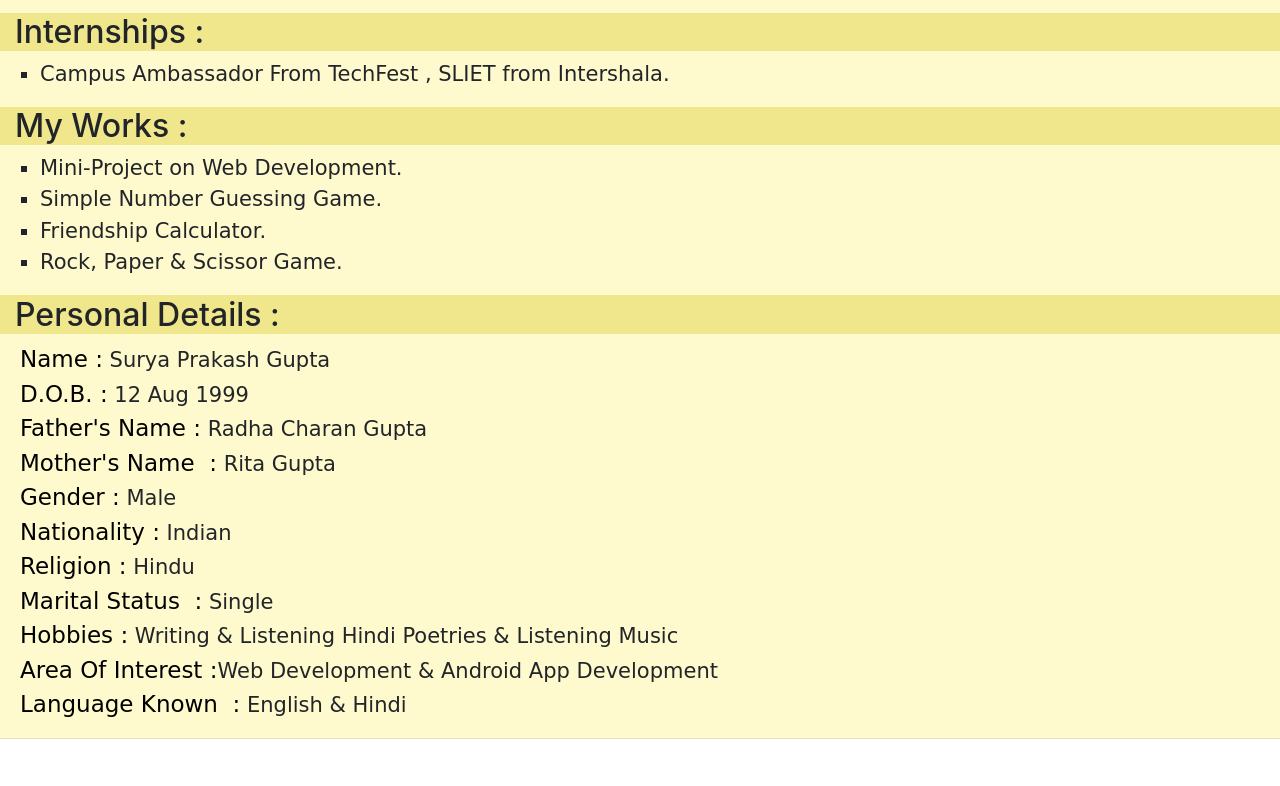
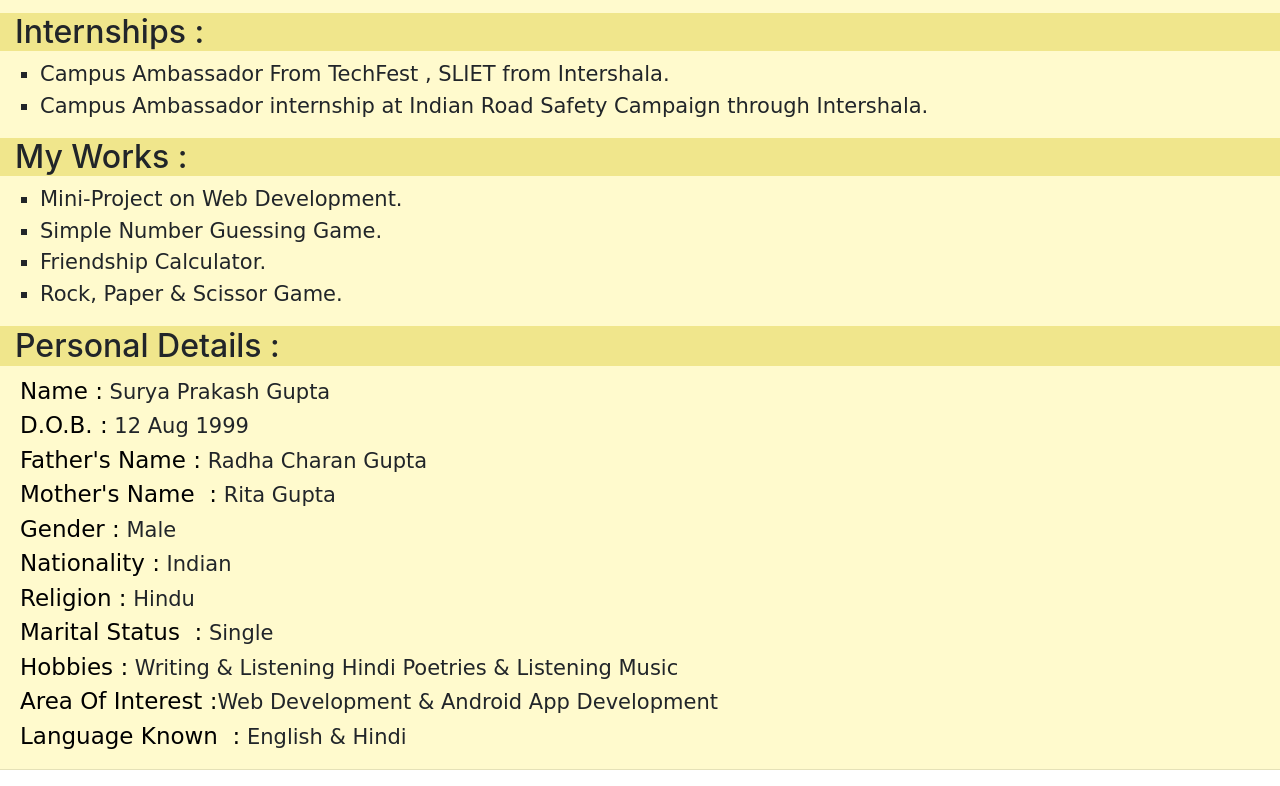
Before and after one commit to Anmol-Gup/portfolio, a plain HTML site: page resume.html in a window 1280 px wide. Shown: the part 1531-2317 px from the top of the page. Before the commit the page ends 2286 px from the top, so only its background shows below. Drawn offline with nearby package versions, Linux system fonts and the light colour scheme.

Commit message:
Update resume.html

```diff
--- a/resume.html
+++ b/resume.html
@@ -70,6 +70,10 @@
 				<li>
 					 Campus Ambassador From TechFest , SLIET  from Intershala.
 				</li>
+				<li>
+					Campus Ambassador internship at Indian Road Safety Campaign through Intershala.
+				</li>
+
 			</ul>
 		</div>
 		<div style="width:100%;">
```
